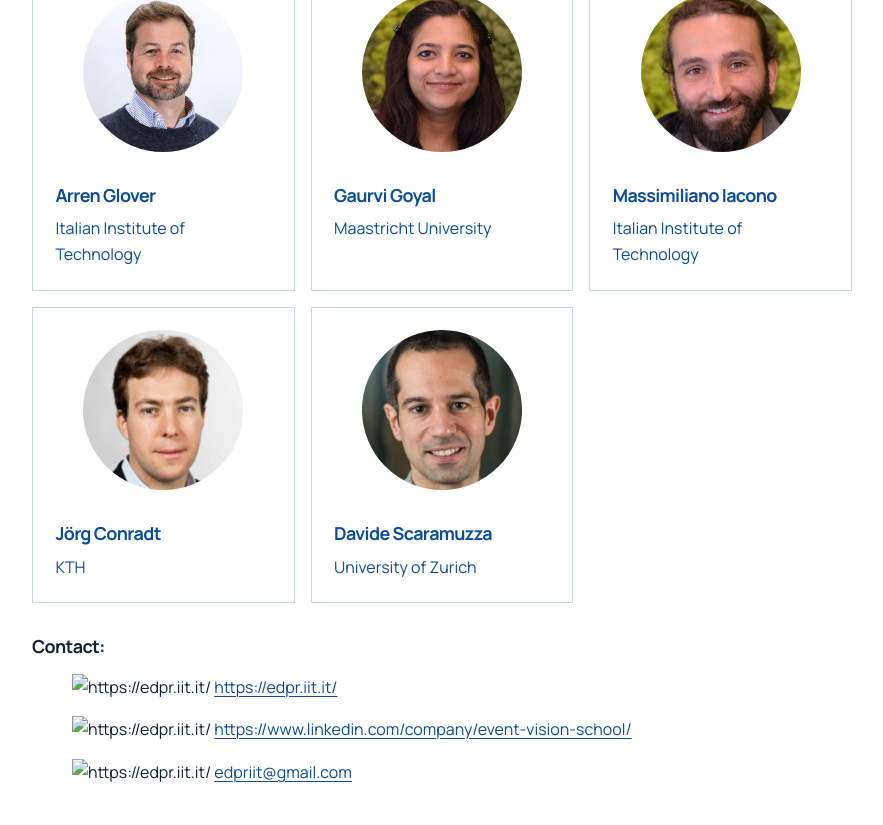
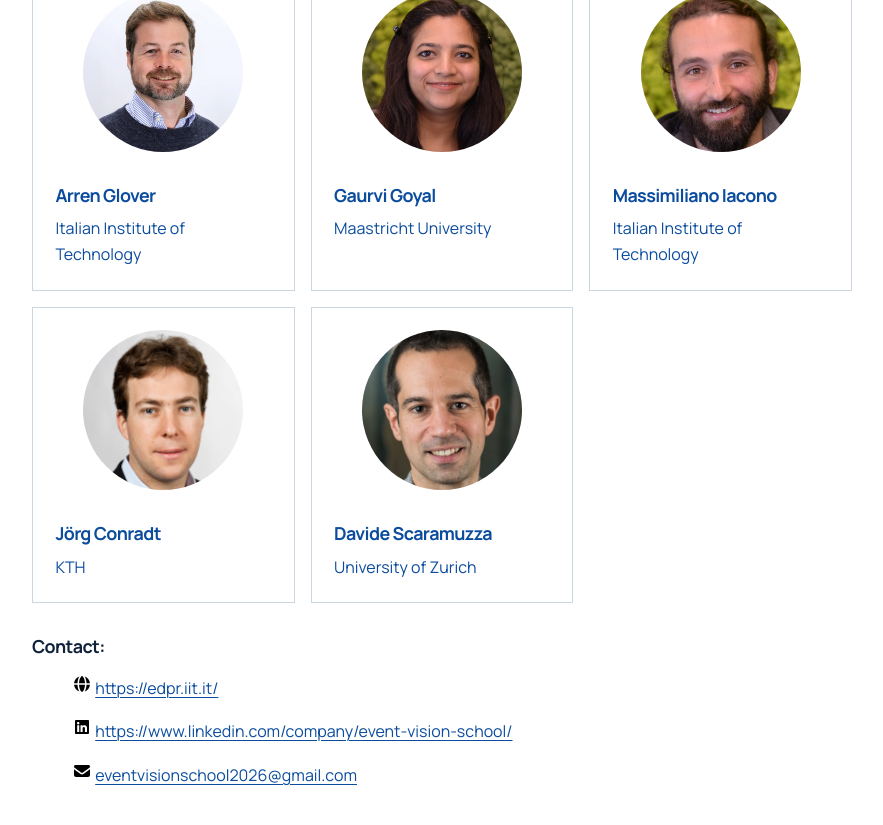
Before and after one commit to event-driven-vision-school/event-driven-school.github.io, a Jekyll site: the page built from pages/markdown/contact.md, in a window 1280 px wide and 900 px high, scrolled down 856 px. Shown: the top 825 px of the window, without its empty margins (198-1081 px from the left). Built offline with Jekyll 4.4.1, drawn with Linux system fonts in a browser that asks for light colours; our own code applies the rules of GitHub Pages for plain Markdown files.

Commit message:
adding logo assets

```diff
--- a/pages/markdown/contact.md
+++ b/pages/markdown/contact.md
@@ -58,4 +58,4 @@ University of Zurich
 
 > <img src="../../assets/images/linkedin-brands-solid-full.svg" alt="https://edpr.iit.it/" style="height: 20px"> [https://www.linkedin.com/company/event-vision-school/](https://www.linkedin.com/company/event-vision-school/)
 
-> <img src="../../assets/images/envelope-solid-full.svg" alt="https://edpr.iit.it/" style="height: 20px"> [edpriit@gmail.com](mailto:edpriit@gmail.com)
+> <img src="../../assets/images/envelope-solid-full.svg" alt="https://edpr.iit.it/" style="height: 20px"> [eventvisionschool2026@gmail.com](mailto:eventvisionschool2026@gmail.com)
```
Also changed, not shown: assets/images/EVS - black.png (added), assets/images/EVS - color.png (added), assets/images/EVS - white.png (added), assets/images/envelope-solid-full.svg (added), assets/images/globe-solid-full.svg (added), assets/images/linkedin-brands-solid-full.svg (added).
